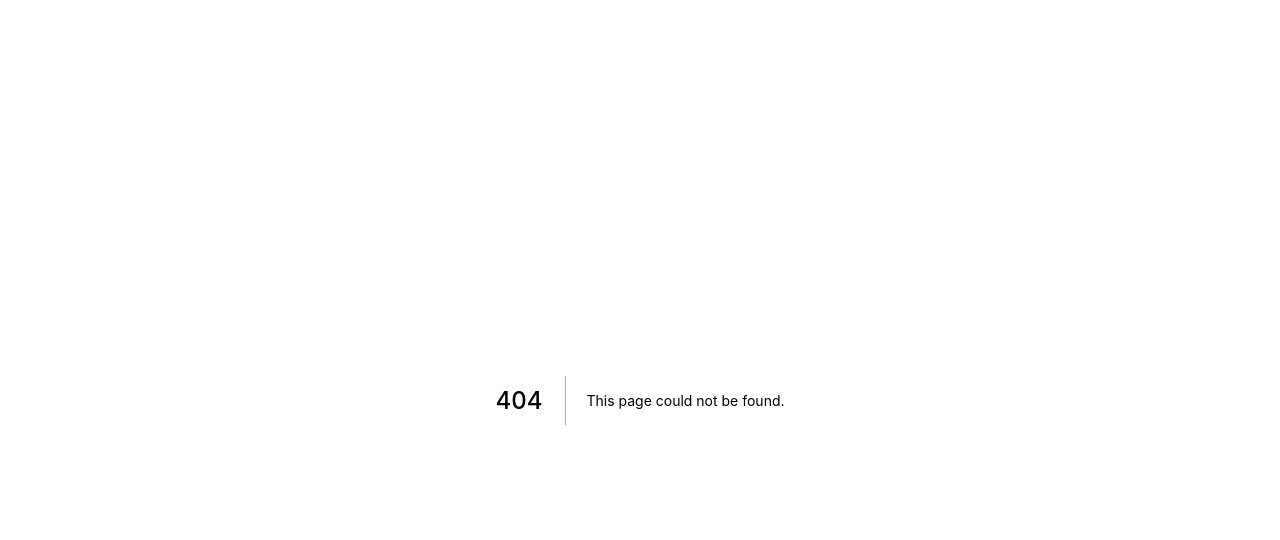
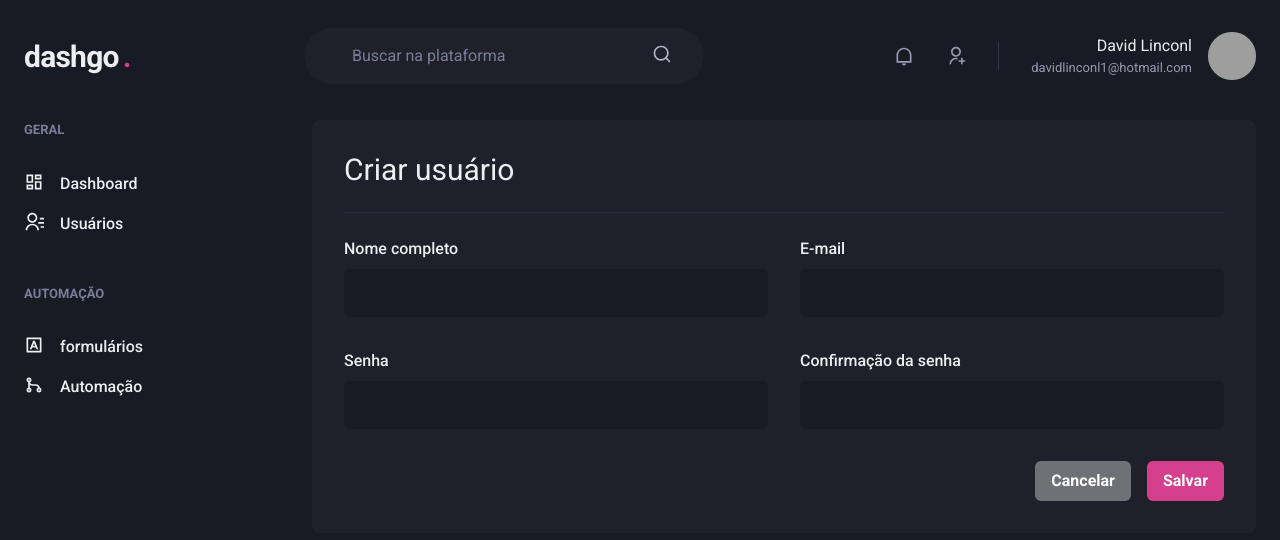
Before and after one commit to david95s/Dashgo, a Next.js app: page /users/create in a window 1280 px wide. Before the commit this address had no page. Shown: the top 540 px of the page. Built offline with nearby package versions, Linux system fonts and the light colour scheme; grey boxes are pictures that could not be loaded.

Commit message:
Done CreateCser page

```diff
--- /dev/null
+++ b/src/pages/users/create.tsx
@@ -0,0 +1,49 @@
+import {
+  Box,
+  Flex,
+  Heading,
+  Divider,
+  VStack,
+  SimpleGrid,
+  HStack,
+  Button
+} from "@chakra-ui/react";
+import { Input } from "../../components/Form/Input";
+import { Header } from "../../components/Header";
+import { Sidebar } from "../../components/SideBar";
+
+export default function CreateUser(){
+  return (
+    <Box>
+      <Header/>
+      <Flex w="100%" my="6" maxW={ 1480 } mx="auto" px="6">
+        <Sidebar/>
+
+        <Box flex="1" borderRadius={8} bg="gray.800" p="8">
+          <Heading size="lg" fontWeight="normal">Criar usuário</Heading>
+          <Divider my="6" borderColor="gray.700"/>
+
+          <VStack spacing="8">
+            <SimpleGrid minChildWidth="240px" spacing="8" w="100%">
+              <Input name="name" label="Nome completo"/>
+              <Input name="email" type="email" label="E-mail"/>
+            </SimpleGrid>
+
+            <SimpleGrid minChildWidth="240px" spacing="8" w="100%">
+              <Input name="password" type="password" label="Senha"/>
+              <Input name="password_confirmation" type="password" label="Confirmação da senha"/>
+            </SimpleGrid>
+          </VStack>
+
+          <Flex mt="8" justify="flex-end">
+            <HStack spacing="4">
+              <Button colorScheme="whiteAlpha">Cancelar</Button>
+              <Button colorScheme="pink">Salvar</Button>
+            </HStack>
+          </Flex>
+        </Box>
+
+      </Flex>
+    </Box>
+  )
+}
```
